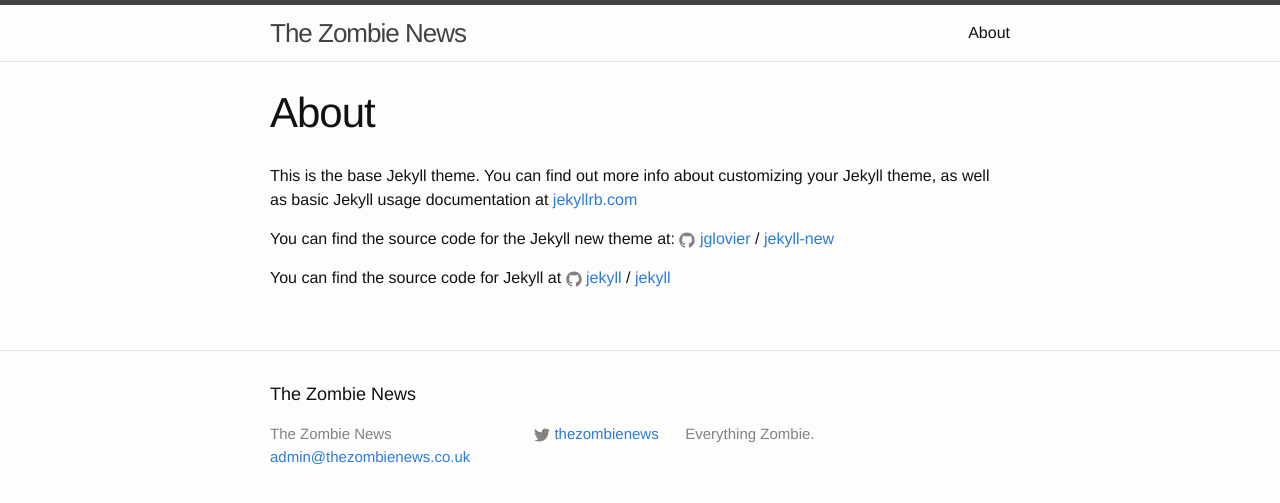
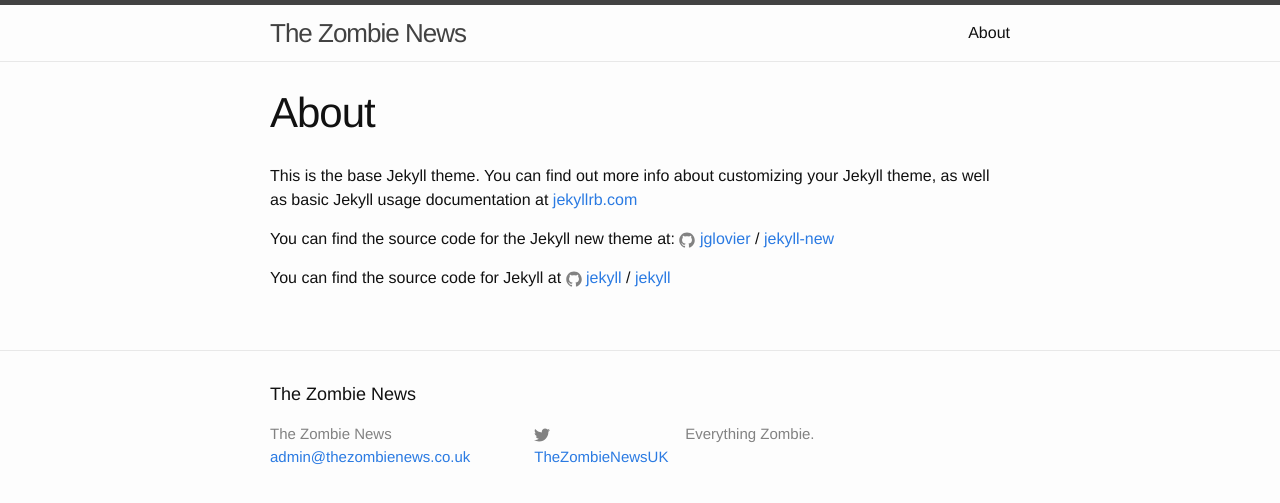
Before and after one commit to bubblepixel/bubblepixel.github.io, a Jekyll site: the page built from about.md, in a window 1280 px wide. Shown: the top 503 px of the page. Built offline with Jekyll 4.4.1, drawn with Linux system fonts in a browser that asks for light colours.

Commit message:
Twitter change

```diff
--- a/_config.yml
+++ b/_config.yml
@@ -12,7 +12,7 @@ description: > # this means to ignore newlines until "baseurl:"
   Everything Zombie.
 baseurl: "" # the subpath of your site, e.g. /blog
 url: "http://thezombienews.co.uk" # the base hostname & protocol for your site
-twitter_username: thezombienews
+twitter_username: TheZombieNewsUK
 
 # Build settings
 markdown: kramdown
```
